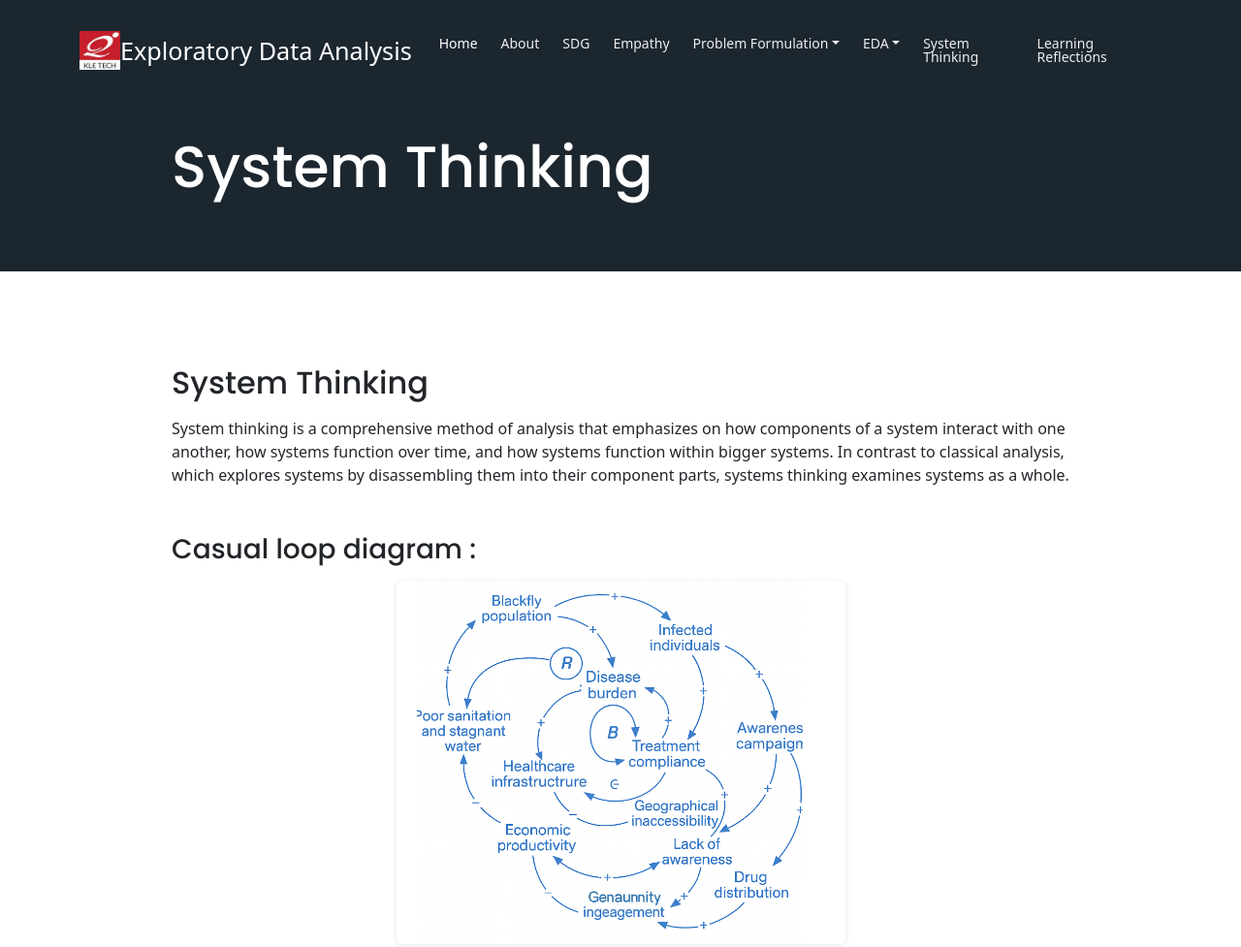
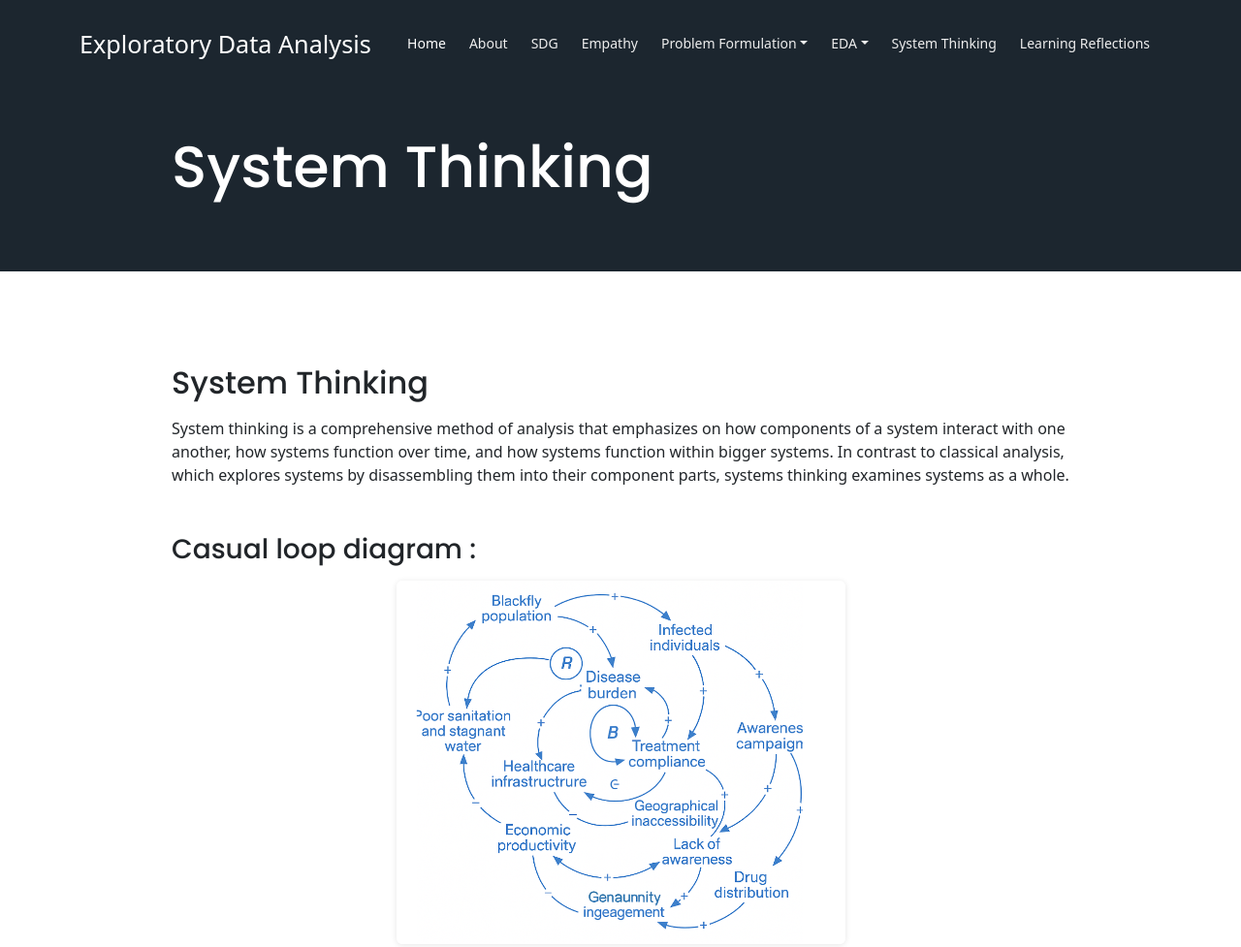
Before and after one commit to Rashmikhot/EDA_Portfolio, a plain HTML site: page SystemThinking.html in a window 1280 px wide. Shown: the top 977 px of the page at 97% size. Drawn offline with Linux system fonts and the light colour scheme.

Commit message:
Update SystemThinking.html

```diff
--- a/SystemThinking.html
+++ b/SystemThinking.html
@@ -41,7 +41,6 @@
             <!-- <a class="navbar-brand logo-image" href="index.html"><img src="images/logo.svg" alt="alternative"></a> -->
 
             <!-- Text Logo - Use this if you don't have a graphic logo -->
-              <img src="assets/images/kletechlogo.jpg" alt="College Logo" class="college-logo">
             <a class="navbar-brand logo-text" href="index.html">Exploratory Data Analysis</a>
 
             <button class="navbar-toggler p-0 border-0" type="button" id="navbarSideCollapse" aria-label="Toggle navigation">
```
